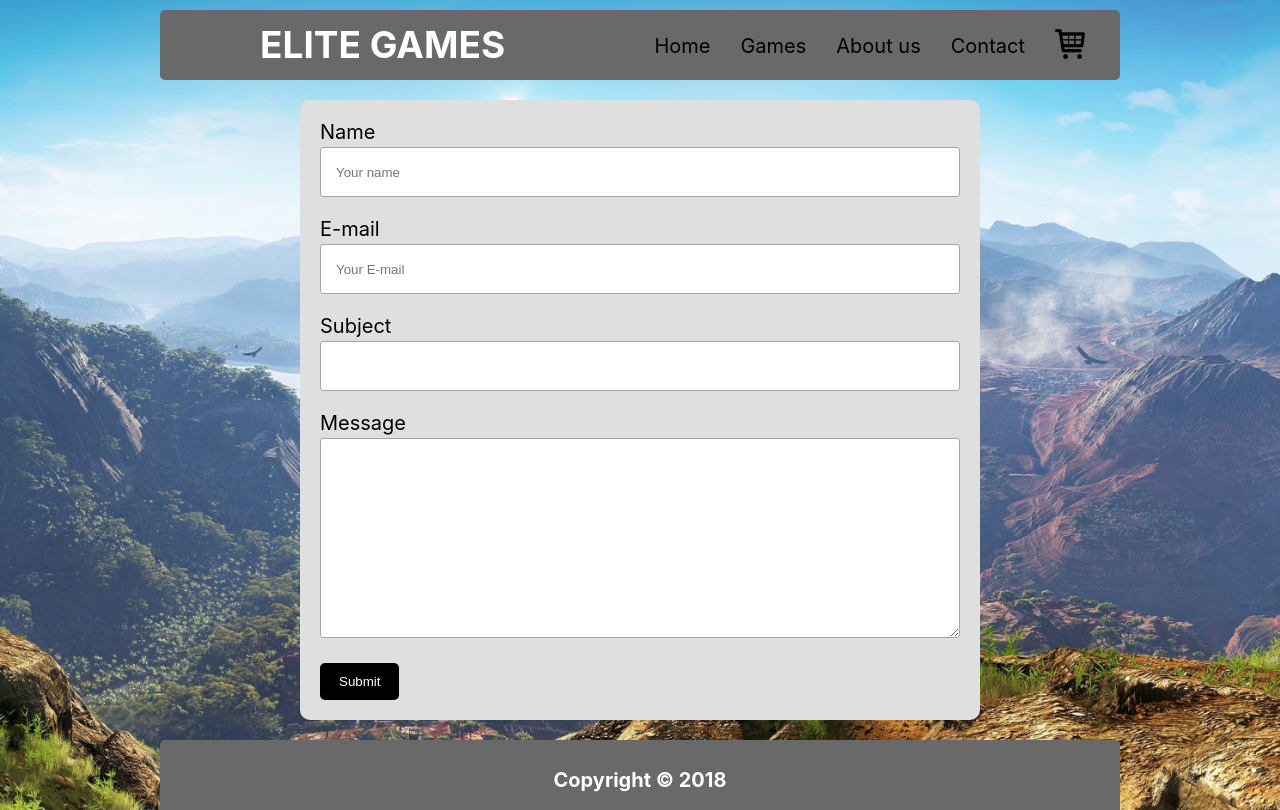
After one commit to pimmetos/gameworld, a PHP site: page /contact.php in a window 1280 px wide. The commit adds this page. Run offline with PHP 8.4, Linux system fonts and the light colour scheme; data comes from the database, SQL or seed files in the repository; both versions use the stored data as it was after the commit; data that the repository does not hold is empty.

Commit message:
Contact
Contact form made

```diff
--- a/aboutUS.php
+++ b/aboutUS.php
@@ -33,7 +33,7 @@ include "./php/header.php";
                 varius laoreet. Quisque rutrum. Aenean imperdiet. Etiam ultricies nisi vel augue. Curabitur ullamcorper
                 ultricies nisi. Nam eget dui.</p>
 
-            <p>Etiam rhoncus. Maecenas tempus, tellus eget condimentum rhoncus, sem quam semper libero, sit amet
+            <p>Etiam rhoncus. Maecenas tempus, tellus eget condimentum rhoncus, sem quam se mper libero, sit amet
                 adipiscing
                 sem neque sed ipsum. Nam quam nunc, blandit vel, luctus pulvinar, hendrerit id, lorem. Maecenas nec odio
                 et
--- /dev/null
+++ b/contact.php
@@ -0,0 +1,45 @@
+<!doctype html>
+
+<html lang="en">
+<head>
+    <meta charset="utf-8">
+    <title>games</title>
+    <meta name="description" content="Games">
+    <meta name="author" content="games">
+    <link rel="stylesheet" type="text/css" href="css/style.css">
+</head>
+<body>
+<?php
+include "./php/header.php";
+?>
+<div class="wrapper">
+    <div class="containerContactForm">
+        <form method="POST">
+            <label for="name">Name</label>
+            <input type="text" id="name" placeholder="Your name" name="name">
+
+
+            <label for="email">E-mail</label>
+            <input type="text" id="email" placeholder="Your E-mail" name="email">
+
+
+            <label for="subject">Subject</label>
+            <input type="text" id="subject" name="subject">
+
+            <label for="message">Message</label>
+            <textarea id="message" name="message" style="height: 200px"> </textarea>
+
+            <input type="submit" value="Submit">
+        </form>
+    </div>
+</div>
+<?php
+include "footer.html";
+$toMailAddress = "skinniks@hotmail.com";
+$subjectMail = $_POST["subject"];
+$messageMail = $_POST["message"];
+$headerMail = "no-reply@pimvanberlo.nl";
+mail($toMailAddress, $subjectMail,$messageMail, $headerMail)
+?>
+</body>
+</html>
--- a/css/style.css
+++ b/css/style.css
@@ -150,6 +150,7 @@ a {
 .gameImage {
     height: 350px;
     width: 300px;
+    border-radius: 5px;
 }
 
 .gameListContainer {
@@ -270,3 +271,47 @@ li a, .dropLink {
     border-radius: 5px;
 
 }
+
+
+
+
+.containerContactForm input[type=text], select, textarea {
+    width: 100%;
+    padding: 15px;
+    border-radius: 3px;
+    box-sizing: border-box;
+    border: 1px solid #a5a5a5;
+    resize: vertical;
+    margin-top: 3px;
+    margin-bottom: 20px;
+    min-height: 50px;
+
+}
+
+.containerContactForm input[type=submit] {
+    background-color: black;
+    color: white;
+    border: none;
+    padding: 11px 19px;
+    border-radius: 5px;
+    cursor: pointer;
+}
+
+.containerContactForm input[type=submit]:hover {
+    background-color: white;
+    color: black;
+    -o-transition:.5s;
+    -ms-transition:.5s;
+    -moz-transition:.5s;
+    -webkit-transition:.5s;
+    transition:.5s;
+}
+
+.containerContactForm {
+    border-radius: 10px;
+    background-color: #dfdfdf;
+    padding: 20px;
+    width: 50%;
+    margin: 20px auto;
+
+}
--- a/php/header.php
+++ b/php/header.php
@@ -24,7 +24,7 @@
             </div>
         </li>
         <li><a class="headerLines" href="aboutUs.php">About us</a></li>
-        <li><a class="headerLines" href="">Contact</a></li>
+        <li><a class="headerLines" href="contact.php">Contact</a></li>
         <li><a id="basket" href="basket.php"><img id="basketIcon" src="pictures/shoppingCart.png" alt="Basket"
                                                   style="height: 30px; width: 30px; position: absolute;top: 29px;"> </a>
         </li>
```
Also changed, not shown: gameworld.sql (added, +121 -0 lines), pictures/aboutUs.jpg.
